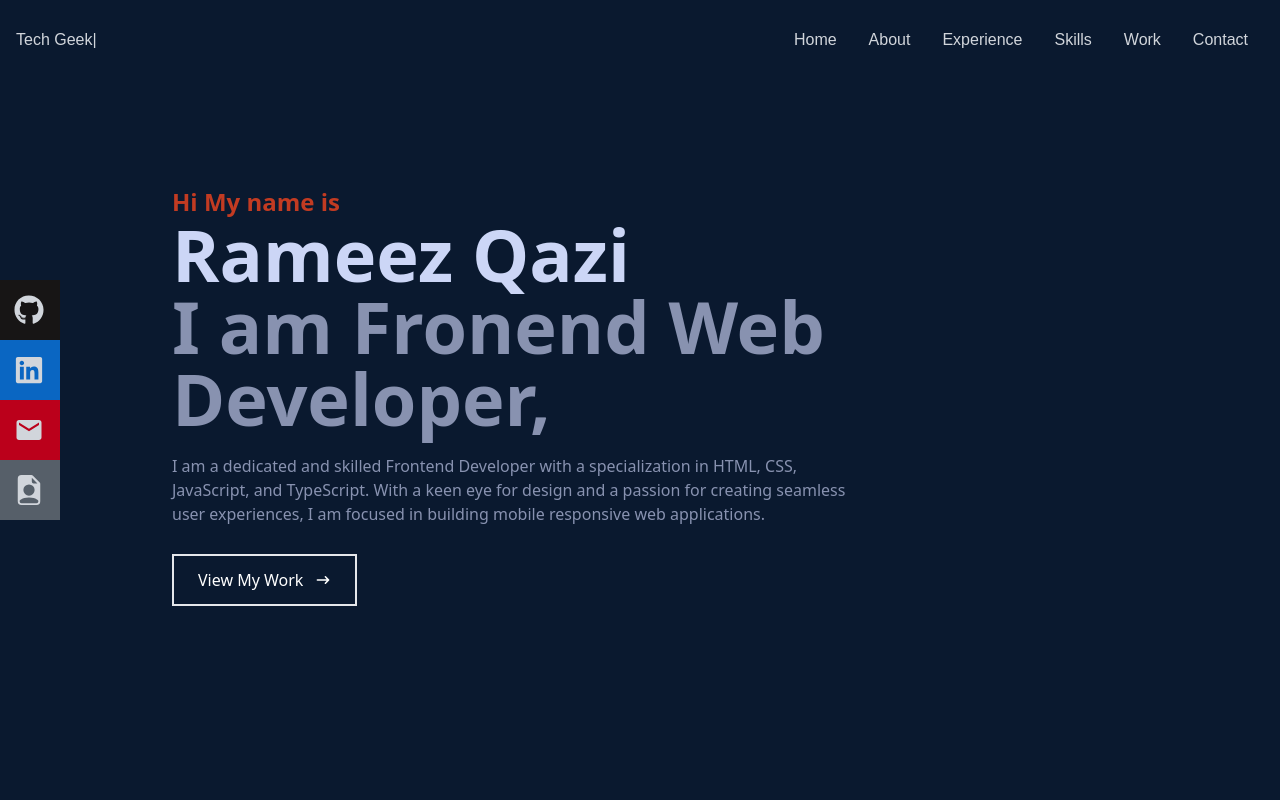
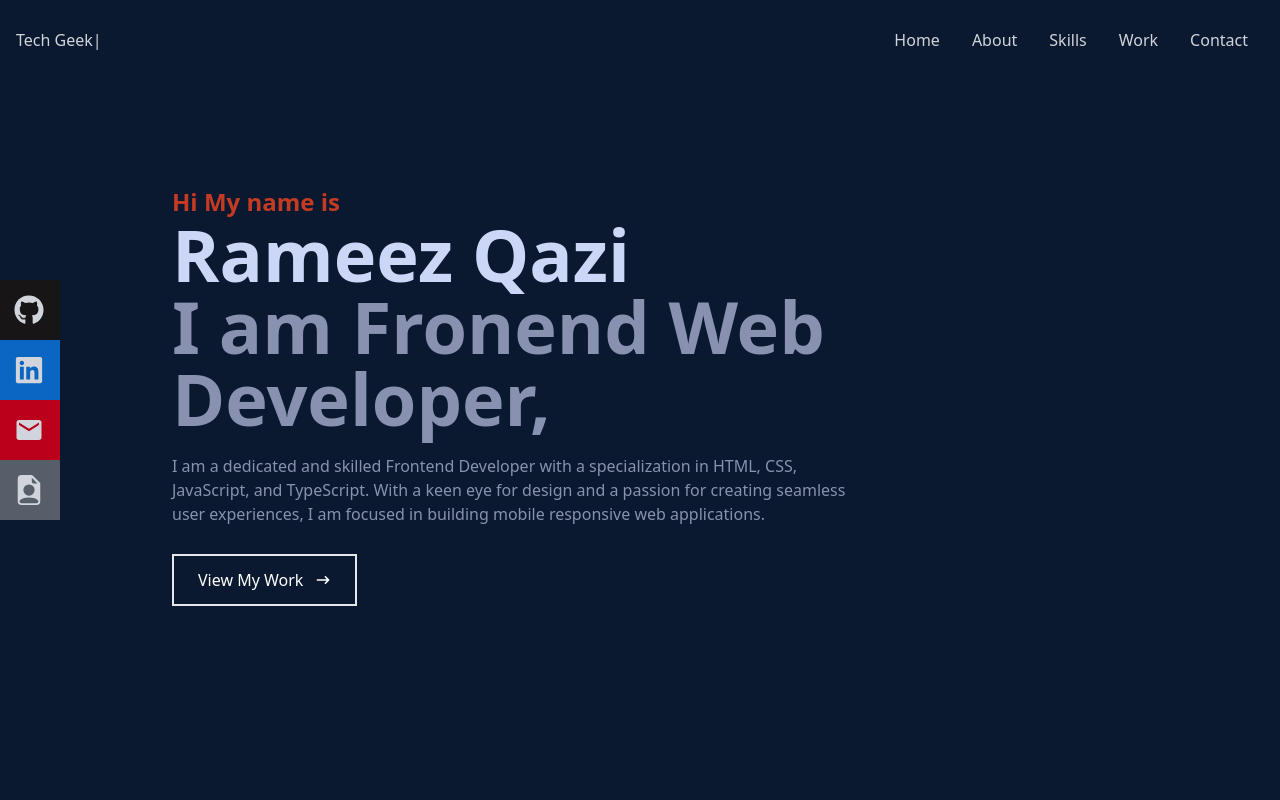
Before and after one commit to abhilashwasekar/Portfolio_Abhilash, a React (Create React App) app: page / in a window 1280 px wide. Shown: the top 800 px of the page. Built offline with nearby package versions, Linux system fonts and the light colour scheme.

Commit message:
Creating final Portfolio, but will add some final finshes like AOS on text and remaking working cards

```diff
--- a/package.json
+++ b/package.json
@@ -12,6 +12,7 @@
     "react-dom": "^18.2.0",
     "react-icons": "^4.10.1",
     "react-scripts": "5.0.1",
+    "react-scroll": "^1.8.9",
     "react-type-animation": "^3.1.0",
     "web-vitals": "^2.1.4"
   },
--- a/public/index.html
+++ b/public/index.html
@@ -1,5 +1,5 @@
 <!DOCTYPE html>
-<html className="scroll-smooth" lang="en">
+<html lang="en">
   <head>
     <meta charset="utf-8" />
     <link rel="icon" href="%PUBLIC_URL%/favicon.ico" />
--- a/src/App.js
+++ b/src/App.js
@@ -1,5 +1,6 @@
 import './App.css';
 import About from './Components/About';
+import Contact from './Components/Contact';
 import Home from './Components/Home';
 import Navbar from './Components/Navbar';
 import Skills from './Components/Skills';
@@ -14,6 +15,7 @@ function App() {
       <About />
       <Skills />
       <Work />
+      <Contact />
     </div>
 
   );
--- /dev/null
+++ b/src/Components/Contact.jsx
@@ -0,0 +1,58 @@
+import React from 'react';
+import { Button, Form, Input, InputNumber } from 'antd';
+import { HiArrowNarrowRight } from 'react-icons/hi'
+const layout = {
+    labelCol: {
+        span: 8,
+    },
+    wrapperCol: {
+        span: 16,
+    },
+};
+
+
+
+const validateMessages = {
+    required: '${label} is required!',
+    types: {
+        email: '${label} is not a valid email!',
+        number: '${label} is not a valid number!',
+    },
+    number: {
+        range: '${label} must be between ${min} and ${max}',
+    },
+};
+/* eslint-enable no-template-curly-in-string */
+
+const onFinish = (values) => {
+    console.log(values);
+};
+
+
+const Contact = () => {
+    return (
+        <div name='contact' className='w-full h-screen bg-[#0a192f] flex justify-center items-center p-4 font-sans'>
+
+            <form action='https://getform.io/f/cba16026-2d63-491a-8ab8-33f0ea8cdcb6' className='flex flex-col max-w-[600px] w-full' method='POST'>
+                <div className='pb-8'>
+                    <p className='text-4xl font-bold inline border-b-4 border-[#C23B22] text-gray-300'>Contact</p>
+                    <p className='text-gray-300 py-4'>Sumbit the form to get in touch with me</p>
+                </div>
+                <input className='bg-gray-300 p-2' type="text" placeholder='Name' name='name' required={true} />
+                <input className='my-4 p-2 bg-gray-300' type="email" placeholder='Email' name='email' />
+                <textarea className='bg-gray-300 p-2' name='message' placeholder='Your Message' rows="10"></textarea>
+
+                <button className='text-white group border-2 px-4 py-3 my-8 m-auto flex items-center hover:bg-[#C23B22] hover:border-[#C23B22] duration-300 font-sans'>Let's Connect
+
+                    <span className='group-hover:ml-4 duration-300'>
+                        <HiArrowNarrowRight className='ml-4' />
+
+                    </span>
+
+                </button>
+            </form>
+        </div>
+    )
+}
+
+export default Contact
--- a/src/Components/Navbar.jsx
+++ b/src/Components/Navbar.jsx
@@ -1,8 +1,9 @@
 import React, { useState } from 'react';
 import { TypeAnimation } from 'react-type-animation';
 import { FaBars, FaTimes, FaFacebook, FaGithub, FaLinkedin } from 'react-icons/fa';
-import {MdEmail} from 'react-icons/md';
-import {BsFillFileEarmarkPersonFill} from 'react-icons/bs';
+import { MdEmail } from 'react-icons/md';
+import { BsFillFileEarmarkPersonFill } from 'react-icons/bs';
+import { Link, animateScroll as scroll } from "react-scroll";
 
 
 const Navbar = () => {
@@ -16,7 +17,7 @@ const Navbar = () => {
 
 
     return (
-        <div className='fixed w-full h-[80px] flex justify-between items-center px-4 bg-[#0a192f] text-gray-300'>
+        <div className='fixed w-full h-[80px] flex justify-between items-center px-4 bg-[#0a192f] text-gray-300 z-10 font-sans'>
             <div>
                 <TypeAnimation
                     sequence={[
@@ -38,12 +39,26 @@ const Navbar = () => {
 
             {/* menu */}
             <ul className='hidden md:flex'>
-                <li>Home</li>
-                <li>About</li>
-                <li>Experience</li>
-                <li>Skills</li>
-                <li>Work</li>
-                <li>Contact</li>
+                <li>
+                    <Link activeClass='active' to='home' smooth={true} duration={1000}>Home</Link>
+                </li>
+                <li>
+                    <Link activeClass='active' to='about' smooth={true} duration={1000}>About</Link>
+
+                </li>
+                <li>
+                    <Link activeClass='active' to='skills' smooth={true} duration={1000}>Skills</Link>
+
+                </li>
+                <li>
+                    <Link activeClass='active' to='work' smooth={true} duration={1000}>Work</Link>
+
+                </li>
+
+                <li>
+                    <Link activeClass='active' to='contact' smooth={true} duration={1000}>Contact</Link>
+
+                </li>
             </ul>
 
 
@@ -53,29 +68,44 @@ const Navbar = () => {
             </div>
 
             <ul className={!navView ? 'hidden' : 'absolute top-0 left-0 w-full h-screen bg-[#0a192f] flex flex-col justify-center items-center'}>
-                <li className='py-6 text-4xl'>Home</li>
-                <li className='py-6 text-4xl'>About</li>
-                <li className='py-6 text-4xl'>Experience</li>
-                <li className='py-6 text-4xl'>Skills</li>
-                <li className='py-6 text-4xl'>Work</li>
-                <li className='py-6 text-4xl'>Contact</li>
+                <li className='py-6 text-4xl'>
+                    <Link onClick={handleNav}  activeClass='active' to='home' smooth={true} duration={1000}>Home</Link>
+
+                </li>
+                <li className='py-6 text-4xl'>
+                    <Link onClick={handleNav} activeClass='active' to='about' smooth={true} duration={1000}>About</Link>
+
+                </li>
+                <li className='py-6 text-4xl'>
+                    <Link onClick={handleNav} activeClass='active' to='skills' smooth={true} duration={1000}>Skills</Link>
+
+                </li>
+                <li className='py-6 text-4xl'>
+                    <Link onClick={handleNav} activeClass='active' to='work' smooth={true} duration={1000}>Work</Link>
+
+                </li>
+                <li className='py-6 text-4xl'>
+                    <Link onClick={handleNav} activeClass='active' to='contact' smooth={true} duration={1000}>Contact</Link>
+
+                </li>
+
 
             </ul>
 
             <div className='hidden lg:flex fixed flex-col top-[35%] left-0'>
                 <ul>
                     <li className='w-[160px] h-[60px] flex justify-between items-center ml-[-100px] hover:ml-[0px] duration-300 bg-[#171515]'>
-                        <a href="#" className='flex justify-between items-center w-full text-gray-300'>
+                        <a href="https://github.com/rameezqazi23" target='_blank' className='flex justify-between items-center w-full text-gray-300'>
                             Github <FaGithub size={30} />
                         </a>
                     </li>
                     <li className='w-[160px] h-[60px] flex justify-between items-center ml-[-100px] hover:ml-[0px] duration-300 bg-[#0A66C2]'>
-                        <a href="#" className='flex justify-between items-center w-full text-gray-300'>
+                        <a href="https://www.linkedin.com/in/rameez-qazi-754554160/" target='_blank' className='flex justify-between items-center w-full text-gray-300'>
                             LinkedIn <FaLinkedin size={30} />
                         </a>
                     </li>
                     <li className='w-[160px] h-[60px] flex justify-between items-center ml-[-100px] hover:ml-[0px] duration-300 bg-[#BB001B]'>
-                        <a href="#" className='flex justify-between items-center w-full text-gray-300'>
+                        <a href="rameez.qazi23@gmail.com" target='_blank' className='flex justify-between items-center w-full text-gray-300'>
                             Email <MdEmail size={30} />
                         </a>
                     </li>
--- a/src/Components/Skills.jsx
+++ b/src/Components/Skills.jsx
@@ -10,7 +10,7 @@ import NodeJsLogo from '../asset/node.png';
 
 const Skills = () => {
     return (
-        <div className='w-full h-screen text-gray-300 bg-[#0a192f] font-sans'>
+        <div name='skills' className='w-full h-screen text-gray-300 bg-[#0a192f] font-sans'>
             <div className='max-w-[1000px] mx-auto p-4 flex flex-col justify-center w-full h-full'>
                 <div>
                     <p className='text-4xl font-bold inline border-b-4 border-[#C23B22]'>Skills</p>
--- a/src/Components/Work.jsx
+++ b/src/Components/Work.jsx
@@ -8,7 +8,7 @@ const { Meta } = Card;
 
 const Work = () => {
     return (
-        <div className='w-full md:h-screen text-gray-300 bg-[#0a192f] font-sans'>
+        <div name='work' className='w-full md:h-screen text-gray-300 bg-[#0a192f] font-sans'>
             <div className='max-w-[1000px] mx-auto p-4 flex flex-col justify-center w-full h-full'>
                 <div className='pb-8'>
                     <p className='text-4xl font-bold inline border-b-4 border-[#C23B22] text-gray-300'>Work</p>
```
Also changed, not shown: 1 other file (tests, documents, lock files or other folders).
